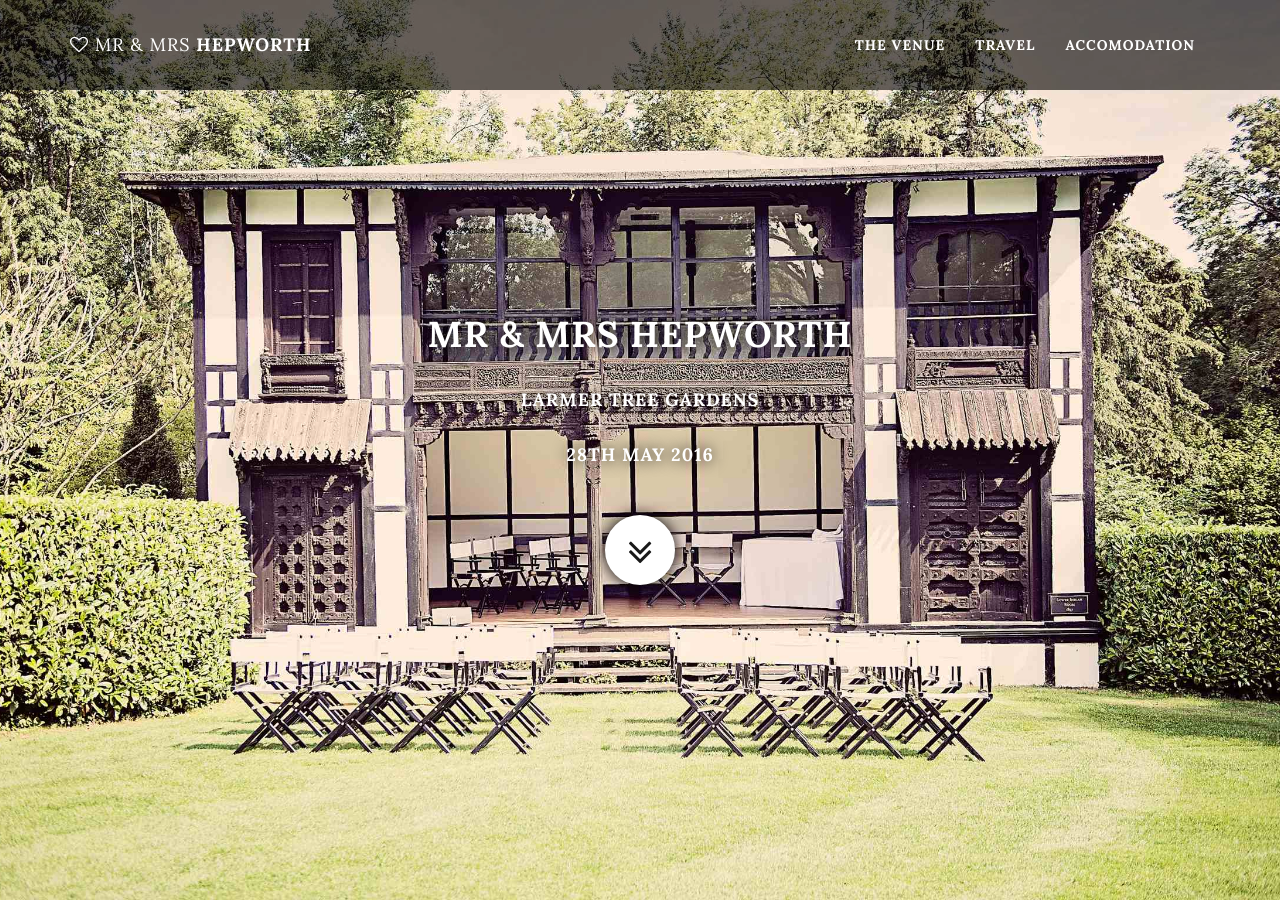
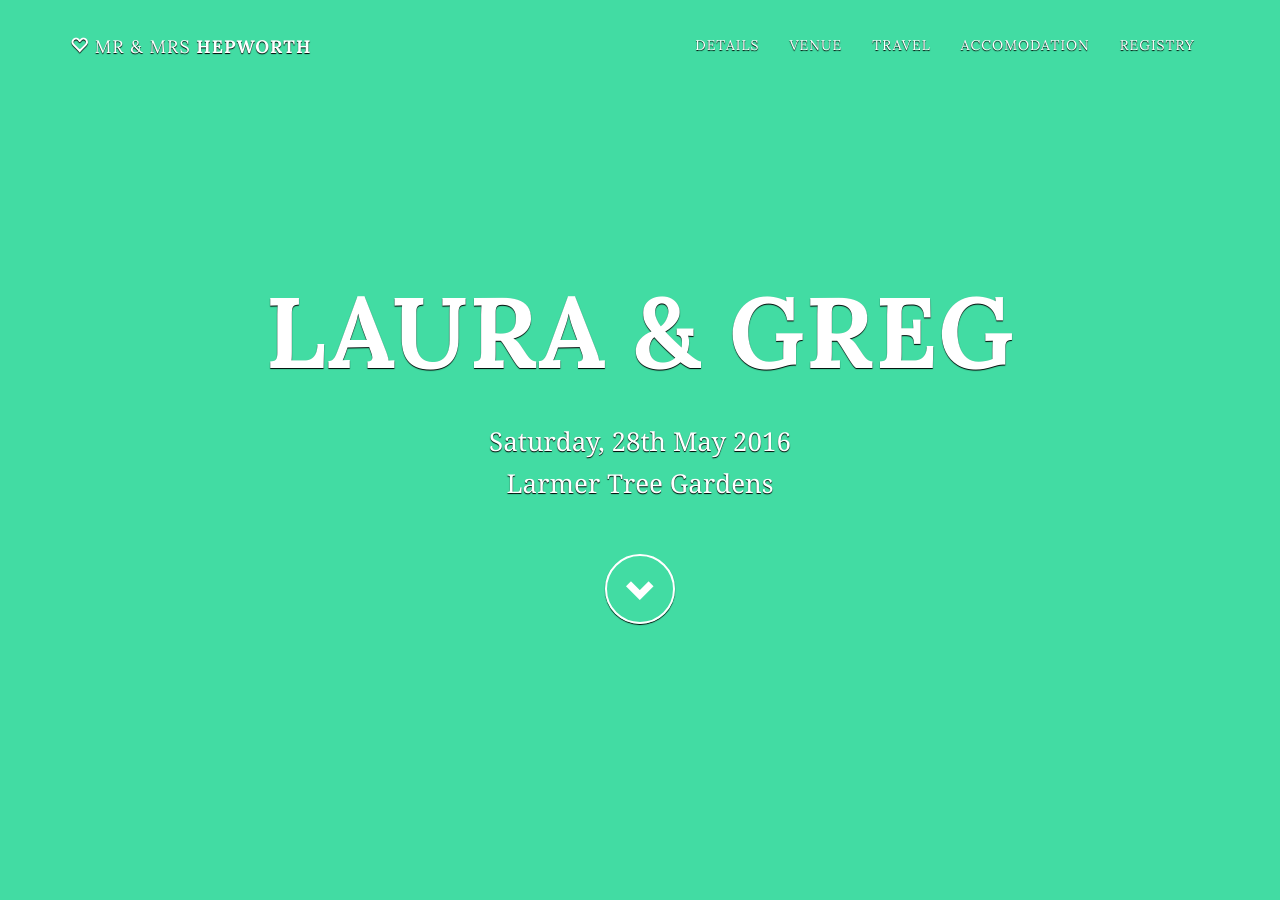
Before and after one commit to hepto/mrandmrshepworth.com, a Jekyll site: the page built from index.html, in a window 1280 px wide and 900 px high. Built offline with Jekyll 4.4.1, drawn with Linux system fonts in a browser that asks for light colours; nearby versions of some CDN libraries; some of the changed text lies outside the part shown.

Commit message:
Checkpoint after refactoring out FontAwesome

```diff
--- a/_includes/head.html
+++ b/_includes/head.html
@@ -8,15 +8,9 @@
 
     <title>{{ site.title }}</title>
 
-    <!-- Bootstrap Core CSS -->
-    <link rel="stylesheet" href="https://maxcdn.bootstrapcdn.com/bootstrap/3.3.4/css/bootstrap.min.css">
-
-    <!-- Custom CSS -->
-    <link href="/css/styles.css" rel="stylesheet">
-
-    <!-- Custom Fonts -->
-    <link rel="stylesheet" href="//maxcdn.bootstrapcdn.com/font-awesome/4.3.0/css/font-awesome.min.css">
+    <link href="https://maxcdn.bootstrapcdn.com/bootstrap/3.3.4/css/bootstrap.min.css" rel="stylesheet" type="text/css">
     <link href="http://fonts.googleapis.com/css?family=Lora:400,700,400italic,700italic" rel="stylesheet" type="text/css">
+	<link href="/css/styles.css" rel="stylesheet" type="text/css">
 
     <!-- HTML5 Shim and Respond.js IE8 support of HTML5 elements and media queries -->
     <!-- WARNING: Respond.js doesn't work if you view the page via file:// -->
--- a/_sass/mixins.scss
+++ /dev/null
@@ -1 +0,0 @@
-//  Mixins
--- a/_sass/variables.scss
+++ /dev/null
@@ -1,7 +0,0 @@
-// Variables
-
-$background-color: white;
-$text-color: #191919;
-$standard-shadow: 0 0 15px #000;
-
-$primary: #42DCA3;
--- a/css/styles.scss
+++ b/css/styles.scss
@@ -1,15 +1,15 @@
 ---
 ---
 
-@import "variables";
-@import "mixins";
+$standard-shadow: 0px 1px 1px #000;
+$primary: #42DCA3;
 
 body {
     width: 100%;
     height: 100%;
-    font-family: "Lora","Helvetica Neue",Helvetica,Arial,sans-serif;
-    color: $text-color;
-    background-color: $background-color;
+    font-family: Georgia,serif;
+    color: #191919;
+    background-color: white;
 }
 
 html {
@@ -62,7 +62,8 @@
     border-bottom: 1px solid fade(white, 30%);
     text-transform: uppercase;
     font-family: "Lora","Helvetica Neue",Helvetica,Arial,sans-serif;
-    background-color: black;
+	text-shadow: $standard-shadow;
+    background-color: transparent;
     .navbar-brand {
         font-weight: 700;
         &:focus {
@@ -85,12 +86,12 @@
         color: white;
     }
     .nav {
+		background: rgba(0,0,0,0.8);
         li {
             a {
                 -webkit-transition: background .3s ease-in-out;
                 -moz-transition: background .3s ease-in-out;
                 transition: background .3s ease-in-out;
-		        font-weight: 700;
                 &:hover {
                     color: fade(white, 80%);
                     outline: none;
@@ -117,10 +118,13 @@
         padding: 20px 0;
         border-bottom: none;
         letter-spacing: 1px;
-        background: rgba(0,0,0,0.6);
+        background: transparent; //rgba(0,0,0,0.6);
         -webkit-transition: background .5s ease-in-out,padding .5s ease-in-out;
         -moz-transition: background .5s ease-in-out,padding .5s ease-in-out;
         transition: background .5s ease-in-out,padding .5s ease-in-out;
+		.nav {
+			background: transparent;
+		}
         &.top-nav-collapse {
             padding: 0;
             background: black;
@@ -141,8 +145,8 @@
     padding: 100px 0;
     text-align: center;
     color: white;
-    background: url(../img/lower-indian-room-compressed.jpg) no-repeat bottom center scroll;
-    background-color: black;
+    // background: linear-gradient( rgba(0, 0, 0, 0.3), rgba(0, 0, 0, 0.3) ), url(../img/lower-indian-room-compressed.jpg) no-repeat bottom center scroll;
+    background-color: $primary;
     -webkit-background-size: cover;
     -moz-background-size: cover;
     background-size: cover;
@@ -153,19 +157,24 @@
 		.intro-lead, .intro-text {
 			text-shadow: $standard-shadow;
 		}
-		.intro-text {
-			font-weight: 700;
-		}
-		hr {
-			box-shadow: $standard-shadow;
-		}
-		i {
-			color: $text-color;
-		}
+        .intro-lead {
+            font-size: 40px;
+        }
+        .intro-text {
+            font-size: 18px;
+        }
     }
     @media(min-width:768px) {
         height: 100%;
         padding: 0;
+        .intro-body {
+            .intro-lead {
+                font-size: 100px;
+            }
+            .intro-text {
+                font-size: 26px;
+            }
+        }
     }
 }
 
@@ -173,13 +182,13 @@
     width: 70px;
     height: 70px;
     margin-top: 15px;
-    padding: 7px 16px;
+    padding: 17px 19px;
     border: 2px solid white;
     border-radius: 100% !important;
-	box-shadow: 0 0 15px #000;
-    font-size: 40px;
+	box-shadow: $standard-shadow;
+    font-size: 30px;
     color: white;
-    background: white;
+    background: transparent;
     -webkit-transition: background .3s ease-in-out;
     -moz-transition: background .3s ease-in-out;
     transition: background .3s ease-in-out;
@@ -244,30 +253,31 @@
 }
 
 .content-section {
-    padding-top: 100px;
+    padding-top: 30px;
 }
 
-.download-section {
+.background-section {
     width: 100%;
     padding: 50px 0;
-    color: white;
-    background: url(../img/lower-indian-room-compressed.jpg) no-repeat center center scroll;
-    background-color: black;
     -webkit-background-size: cover;
     -moz-background-size: cover;
     background-size: cover;
     -o-background-size: cover;
 }
 
+.venue {
+
+}
+
 #map {
     width: 100%;
     height: 200px;
-    margin-top: 100px;
+    margin-top: 30px;
 }
 
 @media(min-width:767px) {
     .content-section {
-        padding-top: 250px;
+        padding-top: 50px;
     }
 
     .download-section {
@@ -275,8 +285,8 @@
     }
 
     #map {
-        height: 400px;
-        margin-top: 250px;
+        height: 300px;
+        margin-top: 50px;
     }
 }
 
@@ -321,6 +331,8 @@
 }
 
 footer {
+	background-color: black;
+	color: white;
     padding: 50px 0;
     p {
         margin: 0;
--- a/index.html
+++ b/index.html
@@ -7,10 +7,10 @@
     <div class="container">
         <div class="navbar-header">
             <button type="button" class="navbar-toggle" data-toggle="collapse" data-target=".navbar-main-collapse">
-                <i class="fa fa-bars"></i>
+                <span class="glyphicon glyphicon-menu-hamburger" aria-hidden="true"></span>
             </button>
             <a class="navbar-brand page-scroll" href="#page-top">
-                <i class="fa fa-heart-o"></i>  <span class="light">Mr &amp; Mrs</span> Hepworth
+                <span class="glyphicon glyphicon-heart-empty" aria-hidden="true"></span>  <span class="light">Mr &amp; Mrs</span> Hepworth
             </a>
         </div>
 
@@ -22,13 +22,19 @@
                     <a href="#page-top"></a>
                 </li>
                 <li>
-                    <a class="page-scroll" href="#venue">The Venue</a>
+                    <a class="page-scroll" href="#details">Details</a>
+                </li>
+                <li>
+                    <a class="page-scroll" href="#venue">Venue</a>
                 </li>
                 <li>
                     <a class="page-scroll" href="#travel">Travel</a>
                 </li>
                 <li>
                     <a class="page-scroll" href="#accomodation">Accomodation</a>
+                </li>
+                <li>
+                    <a class="page-scroll" href="#registry">Registry</a>
                 </li>
             </ul>
         </div>
@@ -42,49 +48,71 @@
     <div class="intro-body">
         <div class="container">
             <div class="row">
-                <div class="col-md-8 col-md-offset-2">
-                    <h1 class="intro-lead">Mr &amp; Mrs Hepworth</h1>
-                    <h4 class="intro-text">Larmer Tree Gardens</h1>
-                    <h4 class="intro-text">28th May 2016</h1>
-                    <a href="#venue" class="btn btn-circle page-scroll">
-                        <i class="fa fa-angle-double-down animated"></i>
+	            <h1 class="intro-lead">Laura &amp; Greg</h1>
+	            <p class="intro-text">Saturday, 28th May 2016<br>Larmer Tree Gardens</p>
+	            <a href="#details" class="btn btn-circle page-scroll">
+	                <span class="glyphicon glyphicon-chevron-down" aria-hidden="true"></span>
 	            </a>
-                </div>
             </div>
         </div>
     </div>
 </header>
 
-<section id="venue" class="content-section text-center">
-    <div class="venue-section">
+<section id="details" class="content-section text-center">
+    <div class="background-section details">
         <div class="container">
             <div class="col-lg-8 col-lg-offset-2">
-                <h2>Larmer Tree Gardens</h2>
-                <p>Info about Larmer Tree Gardens.</p>
+				<p>Laura and Greg joyfully request the pleasure of your company as we speak our vows and join in marriage in the presence of family and friends.</p>
+                <p>The 'I do's' will happen at 1pm, carriages at 12:30.</p>
+				<p>For evening guests, feel free to arrive around 6pm to enjoy the gardens, and we epxect speeches etc to conlude around 7pm.</p>
+				<p>On the sunday, we are planning to have a BBQ on Bournemouth Beach to wind down.</p>
+				<a href="mailto:rsvp@mrandmrshepworth.com" class="btn btn-default btn-lg">RSVP</a>
+				<p>Attire</p>
+				<p>Registry</p>
             </div>
         </div>
     </div>
 </section>
 
-<div id="map"></div>
+<section id="venue" class="content-section text-center">
+    <div class="background-section venue">
+        <div class="container">
+            <div class="col-lg-8 col-lg-offset-2">
+                <h2>The Larmer Tree Gardens</h2>
+                <p>Set in the outstanding landscape of the Cranborne Chase on the border of Dorset &amp; Wiltshire, these beautifully laid out gardens were created by General Pitt Rivers in 1880. Recognised by English Heritage as a Garden of National Importance, they were first privately owned gardens to be opened for public enjoyment.</p>
+<p>With 11 acres of gardens, including a large lawn for garden games, home to free roaming peacocks and pair of macaws, and host of a music festival every year, it is the perfect location us to celebrate our wedding with friends and family.</p>
+            </div>
+        </div>
+    </div>
+</section>
 
 <section id="travel" class="content-section text-center">
     <div class="download-section">
         <div class="container">
             <div class="col-lg-8 col-lg-offset-2">
                 <h2>Travel Arrangements</h2>
-                <p>Info about travel arrangements.</p>
+                <p>We'd like you to enjoy the day as much as possible, so to help out we are considering putting on a coach to take people back from the venue to stops in Wimborne, Poole and Bournemouth.  We'd like to see how people think about this, so if you think you'd like to take advantage of the coach please <a href="mailto:rsvp@mrandmrshepworth.com">e-mail</a> us to let us know.</p>
             </div>
         </div>
     </div>
 </section>
 
+<div id="map"><iframe src="https://www.google.com/maps/embed?pb=!1m14!1m8!1m3!1d6185.582011012191!2d-2.082617!3d50.951342!3m2!1i1024!2i768!4f13.1!3m3!1m2!1s0x4873b776318bf3b5%3A0xc183f94e5ea23f3d!2sLarmer+Tree%2C+Tollard+Royal%2C+Salisbury%2C+Wiltshire+SP5+5PY%2C+UK!5e1!3m2!1sen!2suk!4v1432398143432" width="100%" height="100%" frameborder="0" style="border:0"></iframe></div>
+
 <section id="accomodation" class="container content-section text-center">
     <div class="row">
         <div class="col-lg-8 col-lg-offset-2">
             <h2>Accomodation</h2>
-			<table>
+			<p>For people travelling from afar and staying for the weekend, we recommend finding a hotel in Bournemouth and travelling to the venue on the day so we can spend time with you over the weekend, including the BBQ on the Sunday.  Get in touch if you want advice on where to stay in Bournemouth.</p>
+			<p>For those of you who do want to stay overnight near the Larmer Tree, here is a list of hotels and B&amp;B's that are in the local area.</p>
+			<p><button class="btn btn-primary" type="button" data-toggle="collapse" data-target="#accomodationList" aria-expanded="false" aria-controls="collapseExample">
+			  Show Accomodation List
+			</button></p>
 
+			<div class="collapse" id="accomodationList">
+
+				<div class="panel panel-default">
+					<table class="table">
 					{% for accommodation in site.data.accommodations %}
 						<tr>
 							<td>
@@ -96,20 +124,20 @@
 							<td>
 								<a href="{{ accomodation.website }}">{{ accommodation.website }}</a>
 							</td>
-				<td>
-					{{ accommodation.type }}
-				</td>
-
 						</tr>
 					{% endfor %}
+					</table>
+				</div>
 
-			</table>
+			</div>
+
+
         </div>
     </div>
 </section>
 
 <footer>
     <div class="container text-center">
-        <p>Mr &amp; Mrs Hepworth</p>
+        <p>Mr &amp; Mrs Hepworth | Larmer Tree Gardens | 28th May 2016</p>
     </div>
 </footer>
--- a/js/grayscale.js
+++ /dev/null
@@ -1,178 +0,0 @@
-/*!
- * Start Bootstrap - Grayscale Bootstrap Theme (http://startbootstrap.com)
- * Code licensed under the Apache License v2.0.
- * For details, see http://www.apache.org/licenses/LICENSE-2.0.
- */
-
-// jQuery to collapse the navbar on scroll
-$(window).scroll(function() {
-    if ($(".navbar").offset().top > 50) {
-        $(".navbar-fixed-top").addClass("top-nav-collapse");
-    } else {
-        $(".navbar-fixed-top").removeClass("top-nav-collapse");
-    }
-});
-
-// jQuery for page scrolling feature - requires jQuery Easing plugin
-$(function() {
-    $('a.page-scroll').bind('click', function(event) {
-        var $anchor = $(this);
-        $('html, body').stop().animate({
-            scrollTop: $($anchor.attr('href')).offset().top
-        }, 1500, 'easeInOutExpo');
-        event.preventDefault();
-    });
-});
-
-// Closes the Responsive Menu on Menu Item Click
-$('.navbar-collapse ul li a').click(function() {
-    $('.navbar-toggle:visible').click();
-});
-
-// Google Maps Scripts
-// When the window has finished loading create our google map below
-google.maps.event.addDomListener(window, 'load', init);
-
-function init() {
-    // Basic options for a simple Google Map
-    // For more options see: https://developers.google.com/maps/documentation/javascript/reference#MapOptions
-    var mapOptions = {
-        // How zoomed in you want the map to start at (always required)
-        zoom: 15,
-
-        // The latitude and longitude to center the map (always required)
-        center: new google.maps.LatLng(50.951527, -2.082627), // New York
-
-        // Disables the default Google Maps UI components
-        disableDefaultUI: true,
-        scrollwheel: false,
-        draggable: false,
-
-        // How you would like to style the map.
-        // This is where you would paste any style found on Snazzy Maps.
-        styles: [{
-            "featureType": "water",
-            "elementType": "geometry",
-            "stylers": [{
-                "color": "#000000"
-            }, {
-                "lightness": 17
-            }]
-        }, {
-            "featureType": "landscape",
-            "elementType": "geometry",
-            "stylers": [{
-                "color": "#000000"
-            }, {
-                "lightness": 20
-            }]
-        }, {
-            "featureType": "road.highway",
-            "elementType": "geometry.fill",
-            "stylers": [{
-                "color": "#000000"
-            }, {
-                "lightness": 17
-            }]
-        }, {
-            "featureType": "road.highway",
-            "elementType": "geometry.stroke",
-            "stylers": [{
-                "color": "#000000"
-            }, {
-                "lightness": 29
-            }, {
-                "weight": 0.2
-            }]
-        }, {
-            "featureType": "road.arterial",
-            "elementType": "geometry",
-            "stylers": [{
-                "color": "#000000"
-            }, {
-                "lightness": 18
-            }]
-        }, {
-            "featureType": "road.local",
-            "elementType": "geometry",
-            "stylers": [{
-                "color": "#000000"
-            }, {
-                "lightness": 16
-            }]
-        }, {
-            "featureType": "poi",
-            "elementType": "geometry",
-            "stylers": [{
-                "color": "#000000"
-            }, {
-                "lightness": 21
-            }]
-        }, {
-            "elementType": "labels.text.stroke",
-            "stylers": [{
-                "visibility": "on"
-            }, {
-                "color": "#000000"
-            }, {
-                "lightness": 16
-            }]
-        }, {
-            "elementType": "labels.text.fill",
-            "stylers": [{
-                "saturation": 36
-            }, {
-                "color": "#000000"
-            }, {
-                "lightness": 40
-            }]
-        }, {
-            "elementType": "labels.icon",
-            "stylers": [{
-                "visibility": "off"
-            }]
-        }, {
-            "featureType": "transit",
-            "elementType": "geometry",
-            "stylers": [{
-                "color": "#000000"
-            }, {
-                "lightness": 19
-            }]
-        }, {
-            "featureType": "administrative",
-            "elementType": "geometry.fill",
-            "stylers": [{
-                "color": "#000000"
-            }, {
-                "lightness": 20
-            }]
-        }, {
-            "featureType": "administrative",
-            "elementType": "geometry.stroke",
-            "stylers": [{
-                "color": "#000000"
-            }, {
-                "lightness": 17
-            }, {
-                "weight": 1.2
-            }]
-        }]
-    };
-
-    // Get the HTML DOM element that will contain your map
-    // We are using a div with id="map" seen below in the <body>
-    var mapElement = document.getElementById('map');
-
-    // Create the Google Map using out element and options defined above
-    var map = new google.maps.Map(mapElement, mapOptions);
-
-    // Custom Map Marker Icon - Customize the map-marker.png file to customize your icon
-    var image = 'img/map-marker.png';
-    var myLatLng = new google.maps.LatLng(50.951527, -2.082627);
-    var beachMarker = new google.maps.Marker({
-        position: myLatLng,
-        map: map,
-        icon: image
-    });
-}
--- /dev/null
+++ b/js/scripts.js
@@ -0,0 +1,30 @@
+/*!
+ * Start Bootstrap - Grayscale Bootstrap Theme (http://startbootstrap.com)
+ * Code licensed under the Apache License v2.0.
+ * For details, see http://www.apache.org/licenses/LICENSE-2.0.
+ */
+
+// jQuery to collapse the navbar on scroll
+$(window).scroll(function() {
+    if ($(".navbar").offset().top > 50) {
+        $(".navbar-fixed-top").addClass("top-nav-collapse");
+    } else {
+        $(".navbar-fixed-top").removeClass("top-nav-collapse");
+    }
+});
+
+// jQuery for page scrolling feature - requires jQuery Easing plugin
+$(function() {
+    $('a.page-scroll').bind('click', function(event) {
+        var $anchor = $(this);
+        $('html, body').stop().animate({
+            scrollTop: $($anchor.attr('href')).offset().top
+        }, 1500, 'easeInOutExpo');
+        event.preventDefault();
+    });
+});
+
+// Closes the Responsive Menu on Menu Item Click
+$('.navbar-collapse ul li a').click(function() {
+    $('.navbar-toggle:visible').click();
+});
```
Also changed, not shown: _includes/js.html (+1 -12 lines), _resources/larmer-tree-empty-stage.jpg (added), _resources/larmertree.jpg (added), 6 other files. Lines whose indentation alone changed are shown as unchanged.
